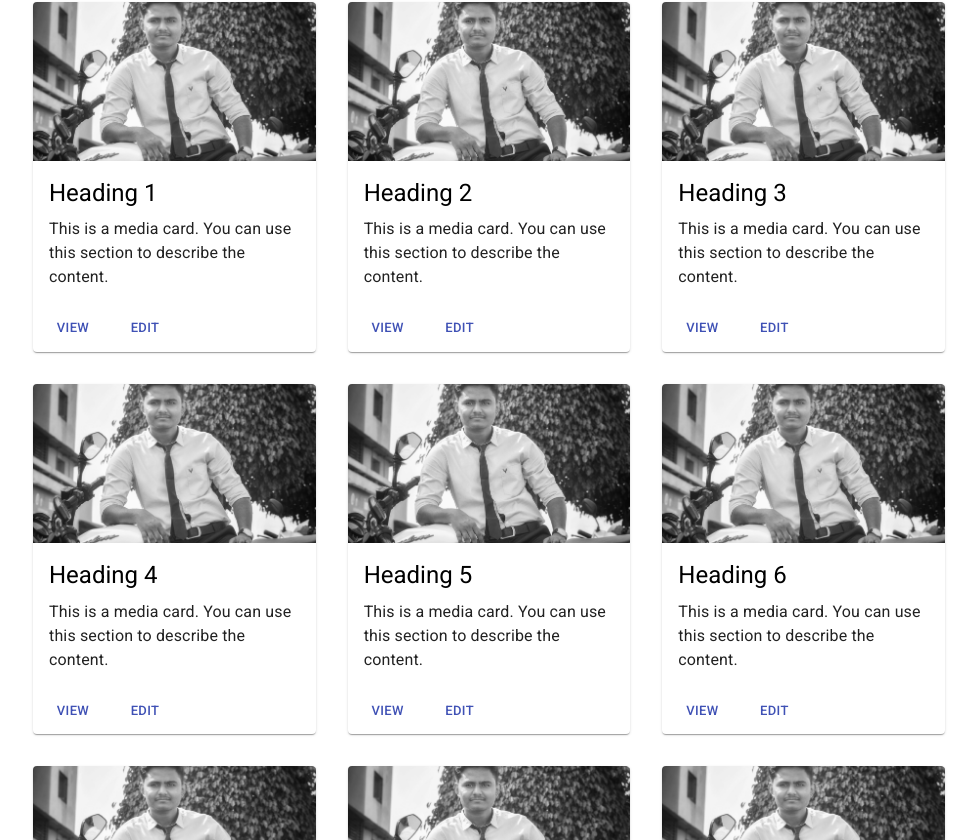
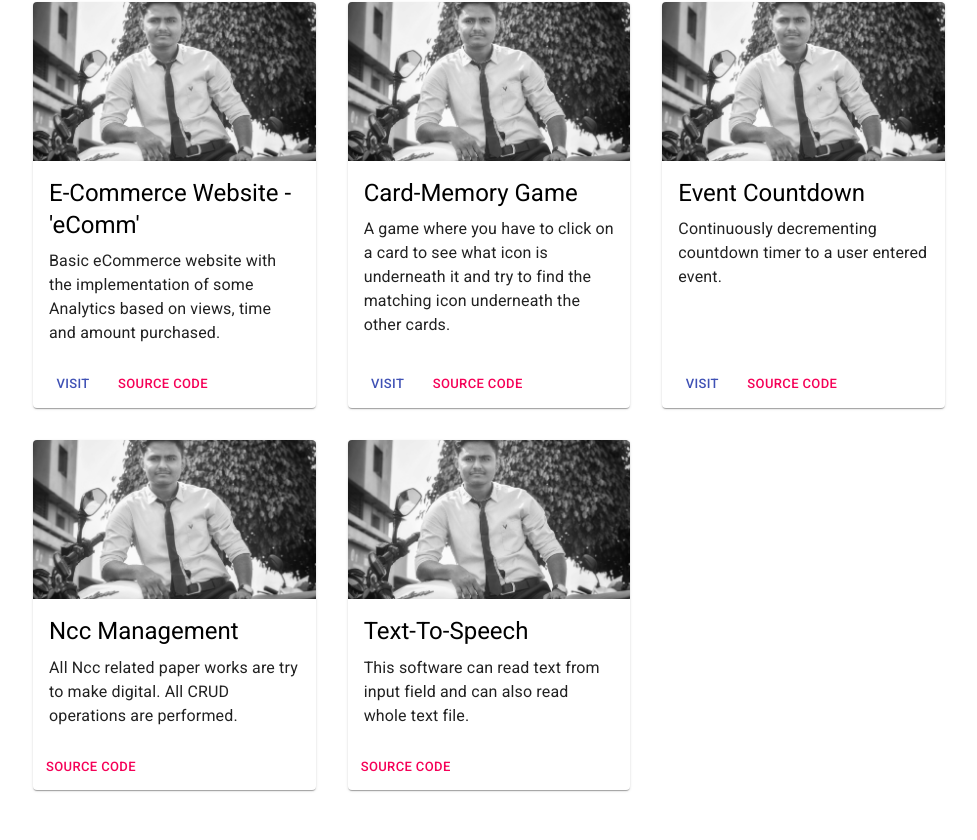
Before and after one commit to ChetanBhogade/portfolio, a React (Create React App) app: page / in a window 1280 px wide. Shown: the part 1820-2660 px from the top of the page, without its empty margins (151-1128 px from the left). Built offline with nearby package versions, Linux system fonts and the light colour scheme.

Commit message:
adding proper data for project lists

```diff
--- a/src/Components/ProjectAlbumView.js
+++ b/src/Components/ProjectAlbumView.js
@@ -31,7 +31,48 @@ const useStyle = makeStyles((theme) => ({
   },
 }));
 
-const data = [1, 2, 3, 4, 5, 6, 7, 8, 9];
+const data = [
+  {
+    name: "E-Commerce Website - 'eComm'",
+    description:
+      "Basic eCommerce website with the implementation of some Analytics based on views, time and amount purchased.",
+    image: Img,
+    visit: "http://chetanbhogade.pythonanywhere.com/",
+    src: "https://github.com/ChetanBhogade/E-Commerce-Project",
+  },
+  {
+    name: "Card-Memory Game",
+    description:
+      "A game where you have to click on a card to see what icon is underneath it and try to find the matching icon underneath the other cards.",
+    image: Img,
+    visit: "https://chetanbhogade.github.io/card-memory-game/",
+    src: "https://github.com/ChetanBhogade/card-memory-game",
+  },
+  {
+    name: "Event Countdown",
+    description:
+      "Continuously decrementing countdown timer to a user entered event.",
+    image: Img,
+    visit: "https://chetanbhogade.github.io/Event-Countdown/",
+    src: "https://github.com/ChetanBhogade/Event-Countdown",
+  },
+  {
+    name: "Ncc Management",
+    description:
+      "All Ncc related paper works are try to make digital. All CRUD operations are performed.",
+    image: Img,
+    visit: null,
+    src: "https://github.com/ChetanBhogade/NCC-Management",
+  },
+  {
+    name: "Text-To-Speech",
+    description:
+      "This software can read text from input field and can also read whole text file.",
+    image: Img,
+    visit: null,
+    src: "https://github.com/ChetanBhogade/TextToSpeech/blob/master/TextToSpeech.py",
+  },
+];
 
 function ProjectAlbumView() {
   const classes = useStyle();
@@ -46,25 +87,41 @@ function ProjectAlbumView() {
                 <Card className={classes.card}>
                   <CardMedia
                     className={classes.cardMedia}
-                    image={Img}
-                    title="Image Title"
+                    image={item.image}
+                    title={item.name}
                   />
                   <CardContent className={classes.cardContent}>
                     <Typography gutterBottom variant="h5" component="h2">
-                      Heading {item}
+                      {item.name}
                     </Typography>
-                    <Typography>
-                      This is a media card. You can use this section to describe
-                      the content.
-                    </Typography>
+                    <Typography>{item.description}</Typography>
                   </CardContent>
                   <CardActions>
-                    <Button size="small" color="primary">
-                      View
-                    </Button>
-                    <Button size="small" color="primary">
-                      Edit
-                    </Button>
+                    {item.visit ? (
+                      <a
+                        href={item.visit}
+                        rel="noopener noreferrer"
+                        target="_blank"
+                        style={{ textDecoration: "none" }}
+                      >
+                        <Button size="small" color="primary">
+                          Visit
+                        </Button>
+                      </a>
+                    ) : null}
+
+                    {item.src ? (
+                      <a
+                        href={item.src}
+                        rel="noopener noreferrer"
+                        target="_blank"
+                        style={{ textDecoration: "none" }}
+                      >
+                        <Button size="small" color="secondary">
+                          Source Code
+                        </Button>
+                      </a>
+                    ) : null}
                   </CardActions>
                 </Card>
               </Grid>
```
